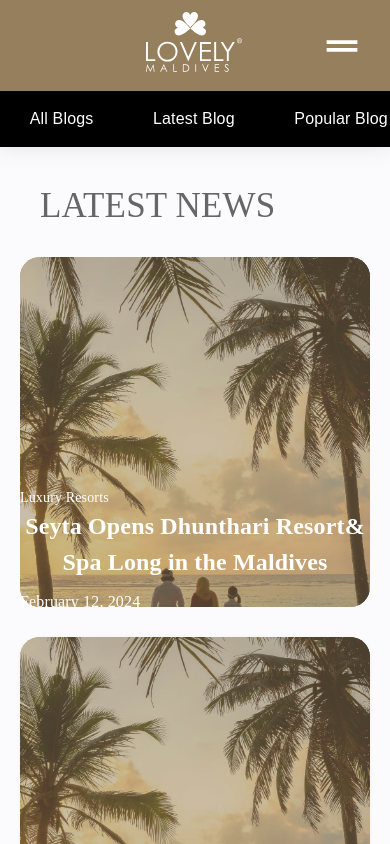
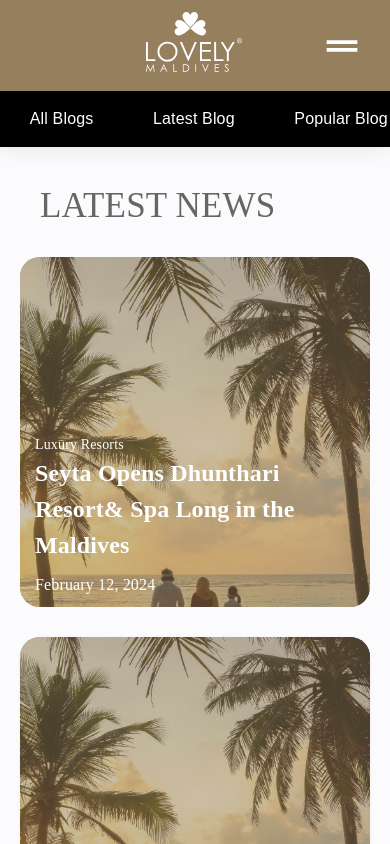
Before and after one commit to MachineIntelligence6/lovely-maldives-ts, a Next.js app: page /blogs in a window 390 px wide. Shown: the top 844 px of the page. Built offline with nearby package versions, Linux system fonts and the light colour scheme; no server answers.

Commit message:
issues resolved
about maldives page , faqs page , brand section and latest bog page

```diff
--- a/src/app/globals.css
+++ b/src/app/globals.css
@@ -322,12 +322,12 @@ label + .css-1x0154w-MuiInputBase-root-MuiInput-root {
     border-radius: 20px;
   } */
   .articleBlog {
-    width: 80%;
+    width: 85%;
     height: 200px;
   }
   .articleImg {
-    width: 70%;
-    height: 200px;
+    width: 75%;
+    height: 150px;
   }
   .article {
     width: 150px;
@@ -340,9 +340,9 @@ label + .css-1x0154w-MuiInputBase-root-MuiInput-root {
     width: 100%;
     height: 100%;
   }
-  .topBrandSlider .slick-slide{
-    width: 187px !important;
-  }
+  /* .topBrandSlider .slick-slide{
+    width: 186px !important;
+  } */
   .topBrandSlider .slick-list {
     max-height: 250px !important;
   }
--- a/src/components/Accordion.tsx
+++ b/src/components/Accordion.tsx
@@ -72,7 +72,7 @@ export default function FaqsAccordion() {
               <ExpandMoreIcon
                 sx={{
                   color: 'var(--brown)',
-                  fontSize: '35px',
+                  fontSize: { xs: '25px', md: '35px' },
                   bgcolor: { xs: '#E5E4E2', md: 'white' },
                   borderRadius: { xs: '100%', md: 'none' },
                   // px: 4,
@@ -123,7 +123,7 @@ export default function FaqsAccordion() {
               <ExpandMoreIcon
                 sx={{
                   color: 'var(--brown)',
-                  fontSize: '35px',
+                  fontSize: { xs: '25px', md: '35px' },
                   bgcolor: { xs: '#E5E4E2', md: 'white' },
                   borderRadius: { xs: '100%', md: 'none' },
                 }}
@@ -173,7 +173,7 @@ export default function FaqsAccordion() {
               <ExpandMoreIcon
                 sx={{
                   color: 'var(--brown)',
-                  fontSize: '35px',
+                  fontSize: { xs: '25px', md: '35px' },
                   bgcolor: { xs: '#E5E4E2', md: 'white' },
                   borderRadius: { xs: '100%', md: 'none' },
                 }}
--- a/src/components/LatestBlogs.tsx
+++ b/src/components/LatestBlogs.tsx
@@ -120,7 +120,7 @@ export default function LatestBlogs() {
           <Box
             sx={{
               position: { xs: 'absolute', md: 'unset' },
-              top: '60%',
+              top: '45%',
               color: 'white',
               borderRadius: { xs: 0, md: '0 10px 10px 0' },
               width: { xs: '100%', md: '70%' },
@@ -131,7 +131,7 @@ export default function LatestBlogs() {
                 fontSize: { xs: '14px', md: '16px' },
                 pt: '20px',
                 color: 'white',
-                ml: { xs: '0', md: '50px' },
+                ml: { xs: '15px', md: '50px' },
               }}
             >
               Luxury Resorts
@@ -140,8 +140,8 @@ export default function LatestBlogs() {
               sx={{
                 fontSize: '24px',
                 color: 'white',
-                textAlign: { xs: 'center', md: 'left' },
-                ml: { xs: '0', md: '50px' },
+                textAlign: { xs: 'left', md: 'left' },
+                ml: { xs: '15px', md: '50px' },
                 fontWeight: 600,
                 // zIndex: 999,
               }}
@@ -153,7 +153,7 @@ export default function LatestBlogs() {
                 fontSize: { xs: '16px', md: '16px' },
                 mt: '10px',
                 color: 'white',
-                ml: { xs: '0', md: '50px' },
+                ml: { xs: '15px', md: '50px' },
               }}
             >
               February 12, 2024
```
Also changed, not shown: src/app/about-maldives/page.tsx (+7 -6 lines).
